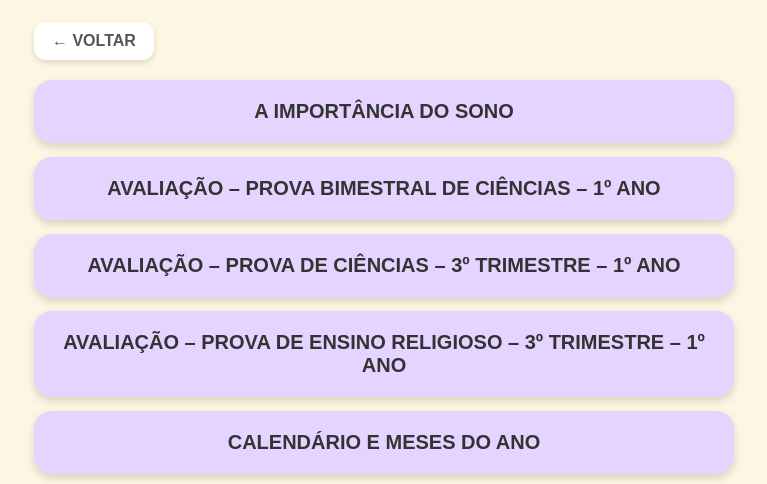
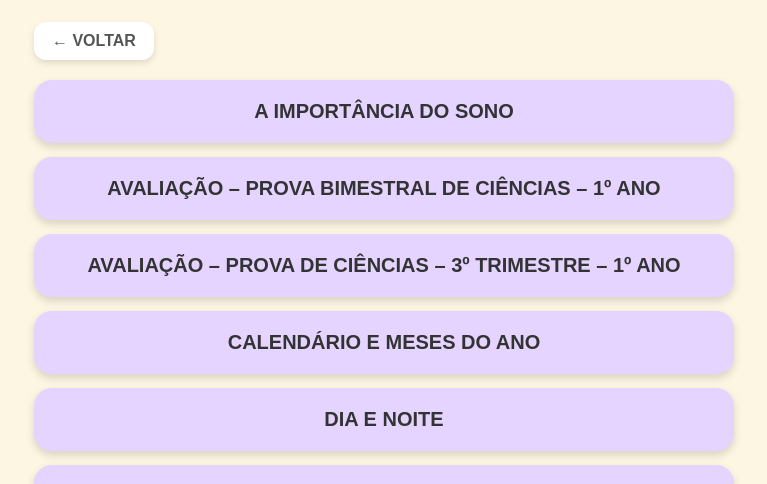
Before and after one commit to guilhermegdadiniz/atividadeseunicecarneiro, a plain HTML site: page 1ano/ciencias.html in a window 1280 px wide. Shown: the part 289-773 px from the top of the page, without its empty margins (256-1023 px from the left). Drawn offline with Linux system fonts and the light colour scheme.

Commit message:
Update ciencias.html

```diff
--- a/1ano/ciencias.html
+++ b/1ano/ciencias.html
@@ -131,7 +131,7 @@
     <li><a href="RECICLAGEM%20E%20REUTILIZACAO%20DE%20MATERIAIS.pdf" target="_blank">RECICLAGEM E REUTILIZAÇÃO DE MATERIAIS</a></li>
     <li><a href="AVALIACAO%20PROVA%20BIMESTRAL%20CIENCIAS%20PRIMEIRO%20ANO.pdf" target="_blank">AVALIAÇÃO – PROVA BIMESTRAL DE CIÊNCIAS – 1º ANO</a></li>
     <li><a href="AVALIACAO%20PROVA%20CIENCIAS%20TERCEIRO%20TRIMESTRE%201%20ANO.pdf" target="_blank">AVALIAÇÃO – PROVA DE CIÊNCIAS – 3º TRIMESTRE – 1º ANO</a></li>
-    <li><a href="AVALIACAO%20PROVA%20ENSINO%20RELIGIOSO%20TERCEIRO%20TRIMESTRE%201%20ANO.pdf" target="_blank">AVALIAÇÃO – PROVA DE ENSINO RELIGIOSO – 3º TRIMESTRE – 1º ANO</a></li>
+
 
   </ul>
 
```
